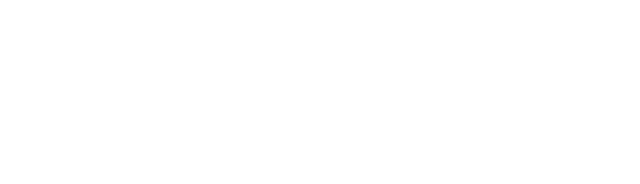
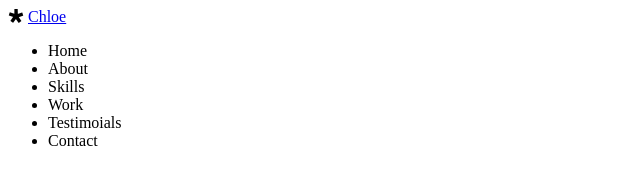
Before and after one commit to briller8/blog_portfolio, a plain HTML site: page index.html in a window 1280 px wide. Shown: the whole page, without its empty margins (0-640 px from the left). Drawn offline with Linux system fonts and the light colour scheme.

Commit message:
add navbar

```diff
--- a/index.html
+++ b/index.html
@@ -10,10 +10,34 @@
     <link href="https://fonts.googleapis.com/css2?family=Nanum+Gothic:wght@400;700;800&display=swap" rel="stylesheet">
     <script src="https://kit.fontawesome.com/4b6867fcba.js" crossorigin="anonymous"></script>
     <link rel="stylesheet" href="style.css">
+    <script src="main.js" defer></script>
     <!-- font-family: 'Nanum Gothic', sans-serif; -->
 </head>
 
 <body>
+    <!-- NavBar -->
+    <nav id="navbar">
+        <div class="navbar__logo">
+            <i class="fab fa-diaspora"></i>
+            <a href="#">Chloe</a>
+        </div>
+        <div class="navbar__menu">
+            <ul>
+                <li class="navbar__menu__item">Home</li>
+                <li class="navbar__menu__item">About</li>
+                <li class="navbar__menu__item">Skills</li>
+                <li class="navbar__menu__item">Work</li>
+                <li class="navbar__menu__item">Testimoials</li>
+                <li class="navbar__menu__item">Contact</li>
+            </ul>
+        </div>
+    </nav>
+    <section id="about"></section>
+    <!--  -->
+    <section id="skills"></section>
+    <section id="work"></section>
+    <section id="testimoials"></section>
+    <section id="contact"></section>
 
 </body>
 
```
Also changed, not shown: main.js (added).
